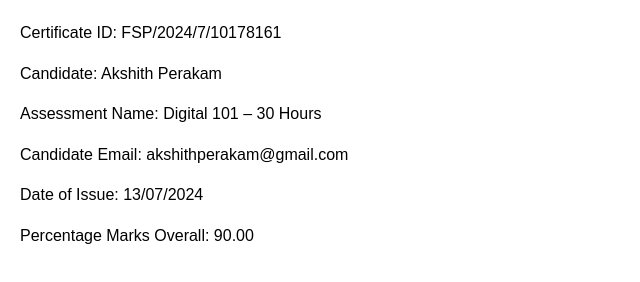
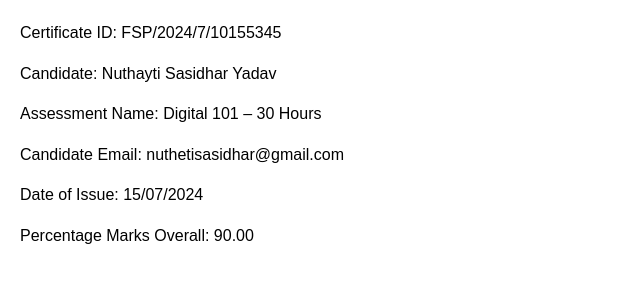
Before and after one commit to sasidhar2411/nasscom, a plain HTML site: page index.html in a window 1280 px wide. Shown: the whole page, without its empty margins (0-640 px from the left). Drawn offline with Linux system fonts and the light colour scheme.

Commit message:
Update index.html

```diff
--- a/index.html
+++ b/index.html
@@ -26,11 +26,11 @@
 </head>
 <body>
 
-        <div class="certificate-item">Certificate ID: FSP/2024/7/10178161</div>
-        <div class="certificate-item">Candidate: Akshith Perakam</div>
+        <div class="certificate-item">Certificate ID: FSP/2024/7/10155345</div>
+        <div class="certificate-item">Candidate: Nuthayti Sasidhar Yadav</div>
         <div class="certificate-item">Assessment Name: Digital 101 – 30 Hours</div>
-        <div class="certificate-item">Candidate Email: akshithperakam@gmail.com</div>
-        <div class="certificate-item">Date of Issue: 13/07/2024</div>
+        <div class="certificate-item">Candidate Email: nuthetisasidhar@gmail.com</div>
+        <div class="certificate-item">Date of Issue: 15/07/2024</div>
         <div class="certificate-item">Percentage Marks Overall: 90.00</div>
 
 </body>
```
